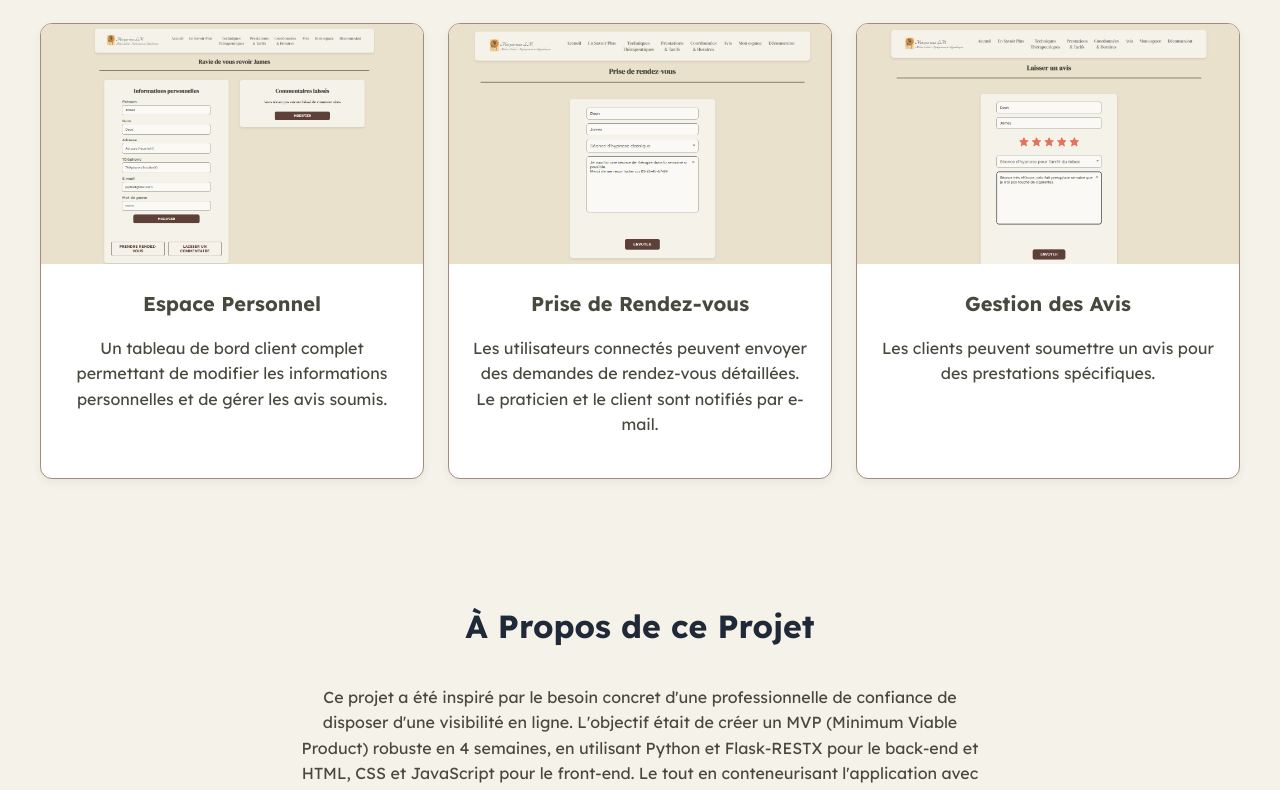
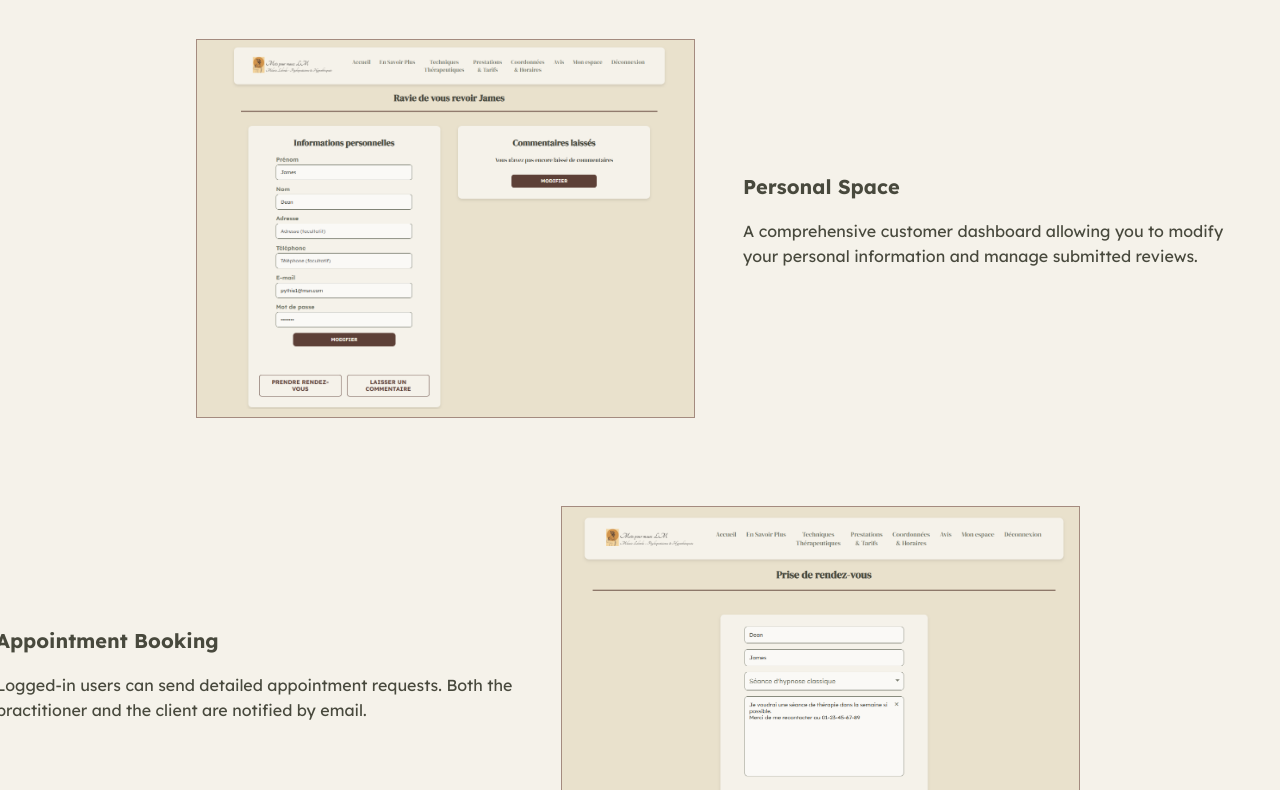
Before and after one commit to Delphes1980/Mots-pour-mauxLM, a plain HTML site: page docs/index.html in a window 1280 px wide. Shown: the part 543-1333 px from the top of the page. Drawn offline with Linux system fonts and the light colour scheme.

Commit message:
Refactor index.html for improved layout and language
Updated text and styles for better readability and layout.

```diff
--- a/docs/index.html
+++ b/docs/index.html
@@ -5,7 +5,7 @@
     <meta name="viewport" content="width=device-width, initial-scale=1">
     <title>Projet Portfolio - Mots pour Maux LM</title>
 
-    <!-- Polices (Lexend et Signika, comme sur votre site) -->
+    <!-- Polices -->
     <link rel="preconnect" href="https://fonts.googleapis.com">
     <link rel="preconnect" href="https://fonts.gstatic.com" crossorigin>
     <link href="https://fonts.googleapis.com/css2?family=Lexend:wght@100..900&display=swap" rel="stylesheet">
@@ -56,7 +56,7 @@
         .hero h1 {
             font-size: 2.5rem;
             margin-bottom: 1rem;
-            color: #1F2937;
+            color: #48493D;
         }
         .hero p {
             font-size: 1.25rem;
@@ -82,43 +82,85 @@
 
         .section {
             padding: 3rem 1rem;
-            max-width: 1200px;
+            max-width: 1100px;
             margin: 0 auto;
         }
         .section h2 {
             text-align: center;
             font-size: 2rem;
-            margin-bottom: 2rem;
-            color: #1F2937;
+            margin-bottom: 3rem;
+            color: #48493D;
         }
 
         /* --- Grille des fonctionnalités --- */
         .features {
-            display: flex;
-            flex-direction: column;
-            gap: 2rem;
+            display: grid;
+            grid-template-columns: repeat(1, 1fr);
+            gap: 2.5rem;
+            align-items: start;
         }
+        .feature:nth-child(2) {
+            grid-column: 1 / 3;
+            margin-top: 3rem;
+        }
+
+        .feature:nth-child(3) {
+            grid-column: 1 / 3;
+            margin-top: 3rem;
+        }
+
+        .feature:nth-child(odd) {
+            justify-self: start;
+            margin-left: 10%;
+        }
+
+        .feature:nth-child(even) {
+            justify-self: end;
+            margin-right: 10%;
+        }
+
         .feature {
             display: flex;
-            flex-direction: column;
+            flex-direction: row;
             align-items: center;
-            text-align: center;
-            background-color: white;
-            border: 1px solid #A48B7F;
-            border-radius: 0.75rem;
-            box-shadow: 0 4px 10px rgba(0, 0, 0, 0.05);
+            text-align: left;
+            background-color: transparent;
+            border: none;
+            box-shadow: none;
+            overflow: visible;
+            width: 100%;
+            gap: 2rem;
+            color: #48493D;
+        }
+
+        .feature.feature-reverse {
+            flex-direction: row-reverse;
+        }
+
+        .feature-image-card {
+            flex-basis: 50%;
+            background-color: #E9E1CC;
+            border: 1px solid #a48b7f;
+            border-radius: 0 4px 10px rgba(0, 0, 0, 0.05);
             overflow: hidden;
+            transition: transform 0.3s ease, box-shadow 0.3s ease;
+        }
+
+        .feature-image-card:hover {
+            transform: translateY(-5px);
+            box-shadow: 0 10px 15px -3px rgba(0, 0, 0, 0.1), 0 4px 6px -2px rgba(0, 0, 0, 0.05);
         }
 
         .feature img {
             width: 100%;
-            height: 15rem;
+            height: 100%;
             object-fit: contain;
             background-color: #E9E1CC;
         }
 
         .feature-content {
-            padding: 1.5rem;
+            flex-basis: 50%;
+            padding: 1rem;
         }
 
         .feature h3 {
@@ -132,7 +174,7 @@
 
         /* --- Section À Propos --- */
         .about {
-            text-align: center;
+            text-align: left;
             max-width: 700px;
             margin: 0 auto;
             color: #48493D;
@@ -143,6 +185,7 @@
 
         .about-links {
             margin-top: 2rem;
+            text-align: center;
         }
 
 		.social-link {
@@ -150,7 +193,7 @@
 			margin: 0.25rem 0.5rem;
 			color: #D27967;
 			text-decoration: none;
-			font-weight: 500;;
+			font-weight: 500;
 		}
 
 		.social-link:hover {
@@ -161,6 +204,7 @@
             font-size: 1.1rem;
             font-weight: 600;
             color: #48493D;
+            text-align: center;
         }
 
         .github-repo-button {
@@ -192,85 +236,112 @@
         }
 
         /* --- Code Responsive --- */
-        @media(min-width: 768px) {
+        @media(max-width: 960px) {
             .features {
-                flex-direction: row;
-                justify-content: space-between;
+                grid-template-columns: 1fr;
                 gap: 1.5rem;
             }
             .feature {
-                width: 32%;
+                width: 90%;
+                justify-self: center;
+            }
+            .feature:nth-child(even), .feature:nth-child(odd) {
+                grid-column: 1 / -1;
+                justify-self: center;
+                margin-top: 0;
+                margin-left: 0;
+                margin-right: 0;
             }
         }
+
+        @media(max-width: 768px) {
+            .feature {
+                width: 100%;
+            }
+            .feature, .feature.feature-reverse {
+                flex-direction: column;
+            }
+            .feature-content {
+                text-align: center;
+                padding: 1.5rem;
+            }
+        }
+
     </style>
 </head>
 <body>
 
-<!-- Tâche 0 : En-tête -->
+<!-- En-tête -->
 <header>
     <a href="#home" aria-label="Page d'accueil du portfolio">
 		<img src="images/Logo Clair.png" alt="Mots pour Maux LM logo" class="header-logo">
 	</a>
 
     <nav>
-    	<a href="#features">Fonctionnalités</a>
-      	<a href="#about">À propos</a>
-      	<!-- Lien vers votre application déployée -->
-      	<a href="#" rel="noopener noreferrer">Visiter l'App</a>
+    	<a href="#features">Features</a>
+      	<a href="#about">About</a>
+      	<!-- Lien vers l'application déployée (pas pour l'instant) -->
+      	<a href="#" rel="noopener noreferrer">Visit the App</a>
     </nav>
 </header>
 
-<!-- Tâche 0 : Section Hero -->
+<!-- Section Hero -->
 <section class="hero">
     <h1>Mots pour Maux LM</h1>
-    <p>Un site web complet pour la gestion d'un cabinet d'une psychopraticienne et hypnothérapeute.</p>
-    <a class="button" href="#" rel="noopener noreferrer">Visiter l'Application</a>
+    <p>A comprehensive website for managing the practice of a psycho practitioner and hypnotherapist.</p>
+    <a class="button" href="#" rel="noopener noreferrer">Visit the App</a>
 </section>
 
-<!-- Tâche 1 : Section Fonctionnalités -->
+<!-- Section Fonctionnalités -->
 <section id="features" class="section">
-    <h2>Fonctionnalités Clés</h2>
+    <h2>Key Features</h2>
     <div class="features">
 
     <!-- Fonctionnalité 1 -->
     <div class="feature">
-        <img src="images/screenshot_espace_personnel.png" alt="Capture d'écran de l'espace personnel">
+        <div class="feature-image-card">
+            <img src="images/screenshot_espace_personnel.png" alt="Capture d'écran de l'espace personnel">
+        </div>
         <div class="feature-content">
-            <h3>Espace Personnel</h3>
-            <p>Un tableau de bord client complet permettant de modifier les informations personnelles et de gérer les avis soumis.</p>
+            <h3>Personal Space</h3>
+            <p>A comprehensive customer dashboard allowing you to modify your personal information and manage submitted reviews.</p>
         </div>
     </div>
 
     <!-- Fonctionnalité 2 -->
-    <div class="feature">
-        <img src="images/screenshot_formulaire_rdv.png" alt="Capture d'écran du formulaire de RDV">
+    <div class="feature feature-reverse">
+        <div class="feature-image-card">
+            <img src="images/screenshot_formulaire_rdv.png" alt="Capture d'écran du formulaire de RDV">
+        </div>
         <div class="feature-content">
-            <h3>Prise de Rendez-vous</h3>
-            <p>Les utilisateurs connectés peuvent envoyer des demandes de rendez-vous détaillées. Le praticien et le client sont notifiés par e-mail.</p>
+            <h3>Appointment Booking</h3>
+            <p>Logged-in users can send detailed appointment requests. Both the practitioner and the client are notified by email.</p>
         </div>
     </div>
 
     <!-- Fonctionnalité 3 -->
     <div class="feature">
-        <img src="images/screenshot_formulaire_avis.png" alt="Capture d'écran des avis clients">
+        <div class="feature-image-card">
+            <img src="images/screenshot_formulaire_avis.png" alt="Capture d'écran des avis clients">
+        </div>
         <div class="feature-content">
-            <h3>Gestion des Avis</h3>
-            <p>Les clients peuvent soumettre un avis pour des prestations spécifiques.</p>
+            <h3>Review Management</h3>
+            <p>Customers can submit reviews for specific services.</p>
         </div>
     </div>
 
     </div>
 </section>
 
-<!-- Tâche 2 : Section À Propos -->
+<!-- Section À Propos -->
 <section id="about" class="section">
-    <h2>À Propos de ce Projet</h2>
+    <h2>About this Project</h2>
     <div class="about">
 	    <p>
-        Ce projet a été inspiré par le besoin concret d'une professionnelle de confiance de disposer d'une visibilité en ligne. L'objectif était de créer un MVP (Minimum Viable Product) robuste en 4 semaines, en utilisant Python et Flask-RESTX pour le back-end et HTML, CSS et JavaScript pour le front-end. Le tout en conteneurisant l'application avec Docker et en intégrant les contraintes de gestion des données (RGPD).
+        This project was inspired by the real need for a trusted professional to have online visibility. The goal was to create a robust MVP (Minimum Viable Product) in 4 weeks, using Python and Flask-RESTX for the back-end and HTML, CSS, and JavaScript for the front-end. All while containerizing the application with Docker and integrating data management constraints (GDPR).
     	</p>
     	<p>
-        Ce projet a été développé dans le cadre de ma formation de développeur web et web mobile à
+        This project was developed as part of my web and mobile web developer training at
         <a href="https://www.holbertonschool.fr/" target="_blank" rel="noopener noreferrer" class="social-link">Holberton School</a>.
     	</p>
 
@@ -280,7 +351,7 @@
         <a href="https://github.com/Delphes1980" target="_blank" class="social-link">GitHub</a>
         <br>
         <!-- <a href="https://github.com/Delphes1980/Mots-pour-mauxLM" target="_blank" class="github-repo-button">
-            Voir le Dépôt GitHub du Projet
+            See the GitHub Repository for the Project
         </a> -->
     </div>
 
@@ -288,7 +359,7 @@
 </section>
 
 <footer class="footer">
-    <p>Projet de Portfolio par Delphine Coutouly-Laborda - Holberton School 2025</p>
+    <p>Portfolio Project by Delphine Coutouly-Laborda - Holberton School 2025</p>
 </footer>
 
 </body>
```
